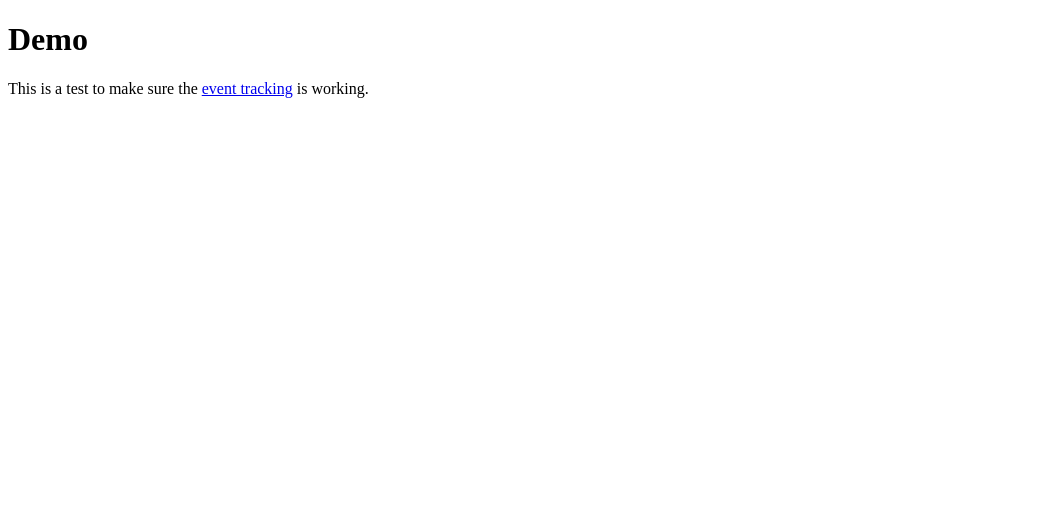
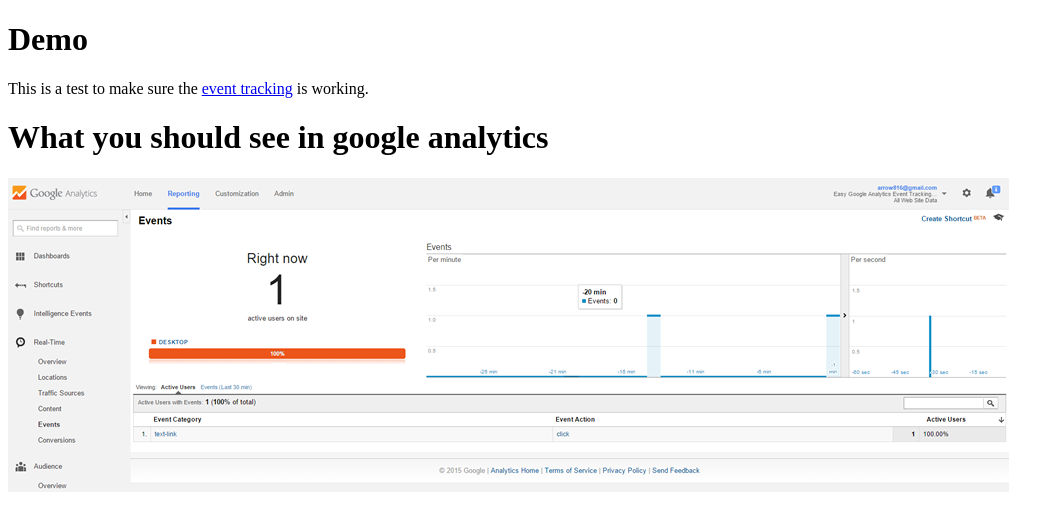
Before and after one commit to Costellos/Easy-Google-Analytics-Event-Tracking, a plain HTML site: page index.html in a window 1280 px wide. Shown: the whole page, without its empty margins (0-1064 px from the left). Drawn offline with nearby package versions, Linux system fonts and the light colour scheme.

Commit message:
Added image
Added an image to show what you should see in google analytics.

```diff
--- a/index.html
+++ b/index.html
@@ -8,6 +8,10 @@
 <h1>Demo</h1>
 
 <p>This is a test to make sure the <a href="http://www.google.com/" data-gatype="text-link" data-galabel="Demo Page - Google Link" target="_blank">event tracking</a> is working. </p>
+
+<h1>What you should see in google analytics</h1>
+
+<img src="images/ga_events_example.png" alt="Google Analytics Example" />
 
 <!-- My Google Analytics Code Do Not Use in your Demo -->
 <script>
```
Also changed, not shown: images/ga_events_example.png (added).
